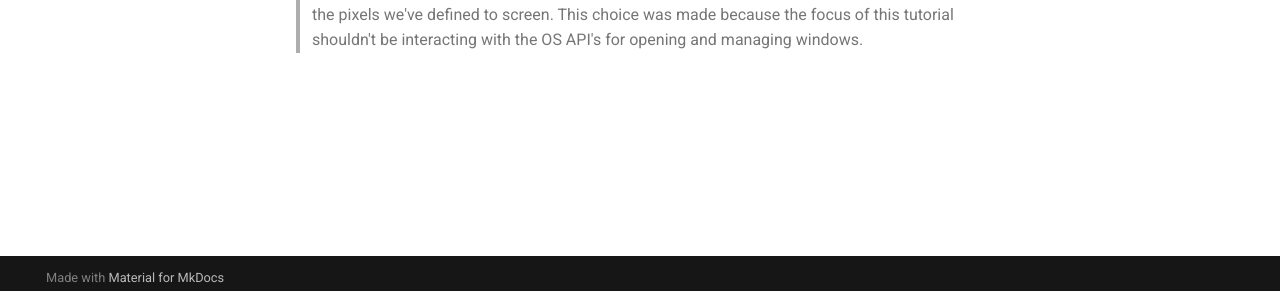
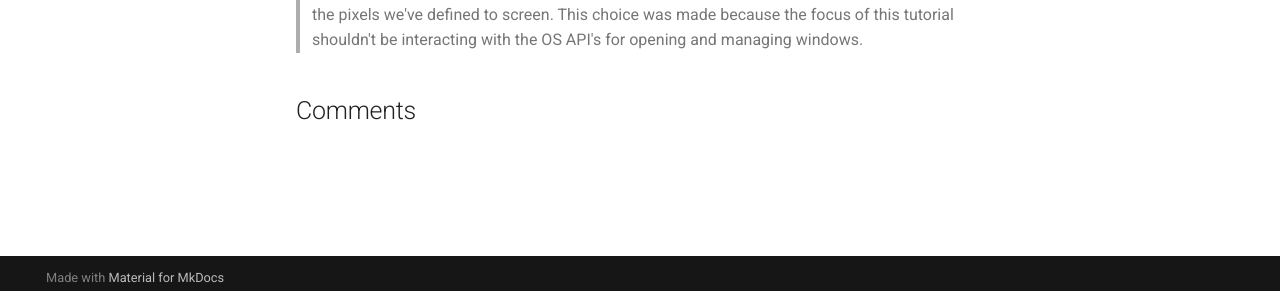
Before and after one commit to agelito/back-to-basics, an MkDocs documentation site: the page built from docs/index.md, in a window 1280 px wide. Shown: the part 600-891 px from the top of the page. Built offline with MkDocs 1.6.1 and Material for MkDocs 9.7.7, drawn with Linux system fonts in a browser that asks for light colours; comment, search, counter and statistics services are not loaded.

Commit message:
chore: add comments powered by giscus

```diff
--- /dev/null
+++ b/docs/overrides/main.html
@@ -0,0 +1,43 @@
+{% extends "base.html" %}
+
+{% block content %}
+{{ super() }}
+
+<!-- Giscus -->
+<h2 id="__comments">{{ lang.t("meta.comments") }}</h2>
+<script src="https://giscus.app/client.js" data-repo="agelito/back-to-basics-discussions" data-repo-id="R_kgDOH8Q8Dw"
+    data-category="Announcements" data-category-id="DIC_kwDOH8Q8D84CRPhD" data-mapping="pathname" data-strict="0"
+    data-reactions-enabled="1" data-emit-metadata="0" data-input-position="bottom" data-theme="light" data-lang="en"
+    crossorigin="anonymous" async>
+    </script>
+
+<!-- Synchronize Giscus theme with palette -->
+<script>
+    var giscus = document.querySelector("script[src*=giscus]")
+
+    /* Set palette on initial load */
+    var palette = __md_get("__palette")
+    if (palette && typeof palette.color === "object") {
+        var theme = palette.color.scheme === "slate" ? "dark" : "light"
+        giscus.setAttribute("data-theme", theme)
+    }
+
+    /* Register event handlers after documented loaded */
+    document.addEventListener("DOMContentLoaded", function () {
+        var ref = document.querySelector("[data-md-component=palette]")
+        ref.addEventListener("change", function () {
+            var palette = __md_get("__palette")
+            if (palette && typeof palette.color === "object") {
+                var theme = palette.color.scheme === "slate" ? "dark" : "light"
+
+                /* Instruct Giscus to change theme */
+                var frame = document.querySelector(".giscus-frame")
+                frame.contentWindow.postMessage(
+                    { giscus: { setConfig: { theme } } },
+                    "https://giscus.app"
+                )
+            }
+        })
+    })
+</script>
+{% endblock %}
--- a/mkdocs.yml
+++ b/mkdocs.yml
@@ -3,6 +3,7 @@
 edit_uri: ""
 theme:
     name: material
+    custom_dir: docs/overrides
 plugins:
     - git-authors
 nav:
```
